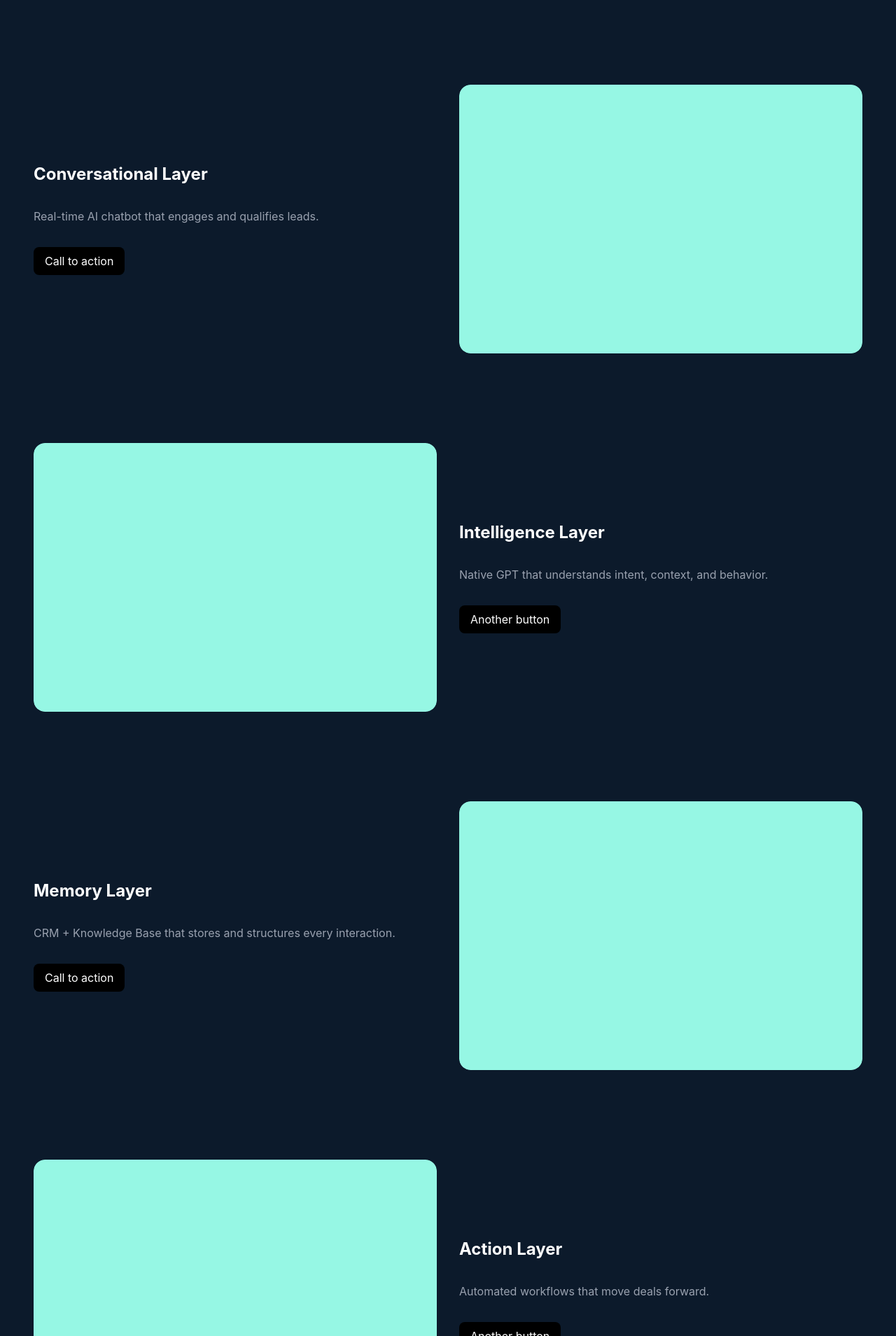
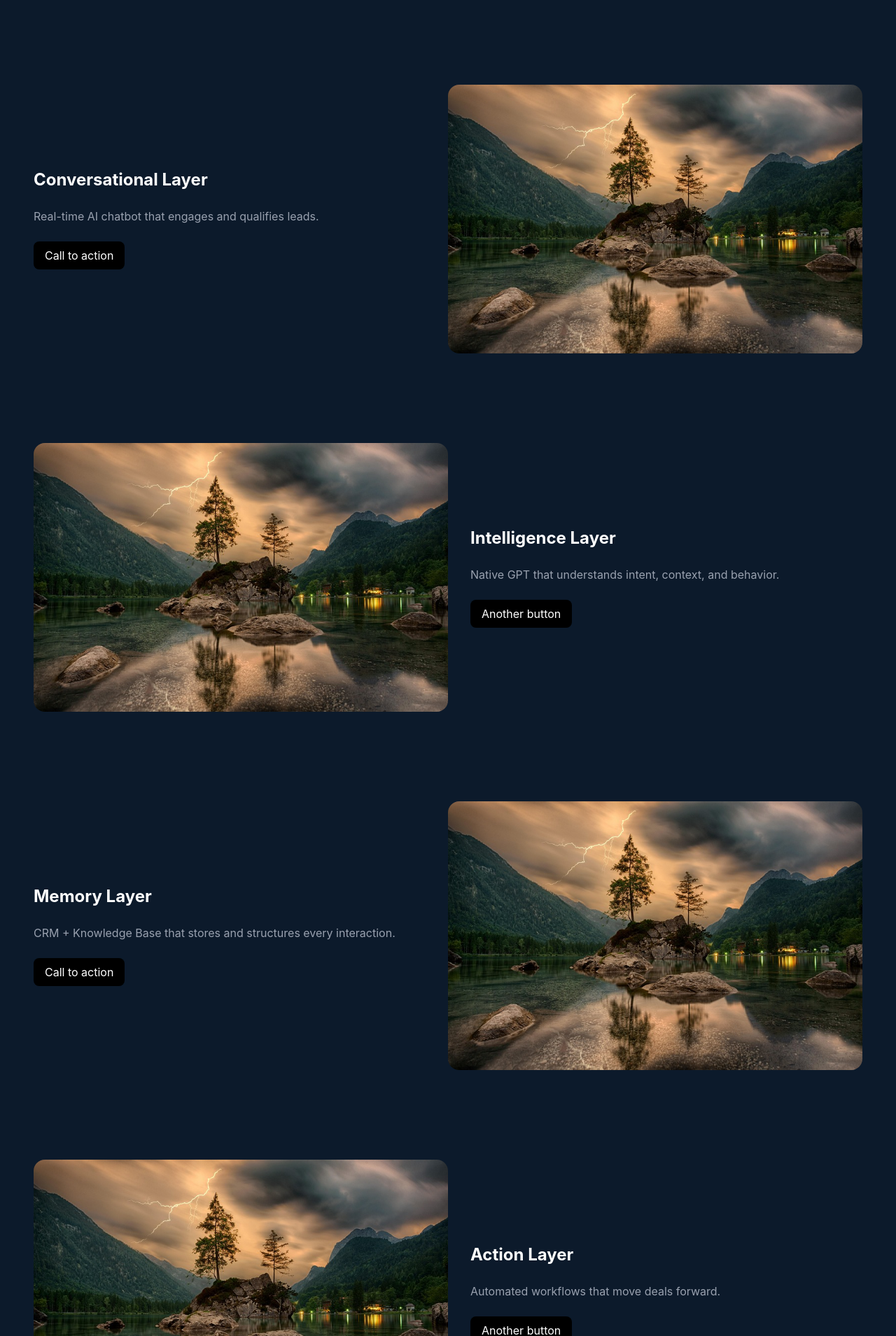
Before and after one commit to Sonix-J/CONVERSIV, a React (Vite) app: page / in a window 1280 px wide. Shown: the part 2991-4900 px from the top of the page at 70% size. Built offline with nearby package versions, Linux system fonts and the light colour scheme.

Commit message:
usecase page done

```diff
--- a/src/App.jsx
+++ b/src/App.jsx
@@ -2,6 +2,7 @@ import { Routes, Route } from "react-router-dom";
 import Navbar from "./components/Navbar";
 import Home from "./pages/Home";
 import Platform from "./pages/Platform";
+import UseCase from "./pages/UseCases";
 
 export default function App() {
   return (
@@ -10,6 +11,7 @@ export default function App() {
       <Routes>
         <Route path="/" element={<Home />} />
         <Route path="/platform" element={<Platform />} />
+        <Route path="/usecase" element={<UseCase />} />
       </Routes>
     </>
   );
--- a/src/components/LayerRow.tsx
+++ b/src/components/LayerRow.tsx
@@ -1,9 +1,12 @@
 interface LayerRowProps {
   title: string;
-  description: string;
-  buttonText: string;
+  description?: string;
+  buttonText?: string;
   image: React.ReactNode;
   reverse?: boolean;
+  problem?: string;
+  solution?: string;
+  outcome?: string;
 }
 
 export default function LayerRow({
@@ -12,20 +15,51 @@ export default function LayerRow({
   buttonText,
   image,
   reverse,
+  problem,
+  solution,
+  outcome,
 }: LayerRowProps) {
   return (
     <div
-      className={`flex flex-col gap-8 md:gap-8 md:min-h-96 md:items-stretch ${reverse ? "md:flex-row-reverse" : "md:flex-row"}`}
+      className={`flex flex-col gap-8 md:min-h-96 md:items-stretch ${reverse ? "md:flex-row-reverse" : "md:flex-row"}`}
     >
-      <div className="w-full md:w-1/2 h-64 md:h-auto rounded-2xl overflow-hidden">
+      <div className="w-full md:w-1/2 h-64 md:h-auto md:min-h-80 rounded-2xl overflow-hidden shrink-0">
         {image}
       </div>
-      <div className="w-full md:w-1/2 flex flex-col gap-4 md:gap-8 justify-center">
+      <div className="w-full md:w-1/2 flex flex-col gap-4 md:gap-6 justify-center">
         <h3 className="text-xl md:text-2xl font-bold">{title}</h3>
-        <p className="text-gray-400">{description}</p>
-        <button className="bg-black text-white px-4 py-2 rounded-lg w-fit transition-all duration-500 hover:bg-white hover:text-black">
-          {buttonText}
-        </button>
+
+        {description && <p className="text-gray-400">{description}</p>}
+        {buttonText && (
+          <button className="bg-black text-white px-4 py-2 rounded-lg w-fit transition-all duration-500 hover:bg-white hover:text-black">
+            {buttonText}
+          </button>
+        )}
+
+        {problem && (
+          <div className="flex flex-col gap-1">
+            <span className="text-lg md:text-xl text-gray-600 font-bold max-w-sm">
+              Problem
+            </span>
+            <p className="text-sm text-gray-400">{problem}</p>
+          </div>
+        )}
+        {solution && (
+          <div className="flex flex-col gap-1">
+            <span className="text-lg md:text-xl text-gray-600 font-bold max-w-sm">
+              Solution
+            </span>
+            <p className="text-sm text-gray-400">{solution}</p>
+          </div>
+        )}
+        {outcome && (
+          <div className="flex flex-col gap-1">
+            <span className="text-lg md:text-xl text-gray-600 font-bold max-w-sm">
+              Outcome
+            </span>
+            <p className="text-sm text-gray-400">{outcome}</p>
+          </div>
+        )}
       </div>
     </div>
   );
--- a/src/pages/Home.tsx
+++ b/src/pages/Home.tsx
@@ -1,6 +1,7 @@
 import SectionHeading from "../components/SectionHeading";
 import FeatureCard from "../components/FeatureCard";
 import holder from "../assets/images/holder.jpg";
+import test from "../assets/images/test.jpg";
 import LayerRow from "../components/LayerRow";
 import PeekCard from "../components/PeekCard";
 import Footer from "../components/Footer";
@@ -116,27 +117,51 @@ export default function Home() {
           title="Conversational Layer"
           description="Real-time AI chatbot that engages and qualifies leads."
           buttonText="Call to action"
-          image={<div className="w-full h-full rounded-2xl bg-teal-200" />}
+          image={
+            <img
+              src={test}
+              alt="holder"
+              className="w-full h-full object-cover"
+            />
+          }
           reverse
         />
         <LayerRow
           title="Intelligence Layer"
           description="Native GPT that understands intent, context, and behavior."
           buttonText="Another button"
-          image={<div className="w-full h-full rounded-2xl bg-teal-200" />}
+          image={
+            <img
+              src={test}
+              alt="holder"
+              className="w-full h-full object-cover"
+            />
+          }
         />
         <LayerRow
           title="Memory Layer"
           description="CRM + Knowledge Base that stores and structures every interaction."
           buttonText="Call to action"
-          image={<div className="w-full h-full rounded-2xl bg-teal-200" />}
+          image={
+            <img
+              src={test}
+              alt="holder"
+              className="w-full h-full object-cover"
+            />
+          }
           reverse
         />
         <LayerRow
           title="Action Layer"
           description="Automated workflows that move deals forward."
           buttonText="Another button"
-          image={<div className="w-full h-full rounded-2xl bg-teal-200" />}
+          image={
+            <img
+              src={test}
+              alt="holder"
+              className="w-full h-full object-cover"
+            />
+          }
         />
       </section>
 
@@ -194,7 +219,20 @@ export default function Home() {
         </div>
       </section>
 
-      <section className="flex flex-col justify-center items-center p-8 md:p-20 gap-8 md:gap-12 min-h-screen">
+      <section
+        style={{
+          background: "#1a5f72",
+          backgroundImage: `
+      radial-gradient(ellipse at 50% 50%, #0C1A2B 0%, transparent 60%),
+      radial-gradient(ellipse at 20% 20%, #A0E6FF 0%, transparent 45%),
+      radial-gradient(ellipse at 80% 10%, #2a4a3a 0%, transparent 40%),
+      radial-gradient(ellipse at 60% 60%, #0e8a9a 0%, transparent 40%),
+      radial-gradient(ellipse at 10% 80%, #0C1A2B 0%, transparent 50%),
+      radial-gradient(ellipse at 90% 80%, #E5E5E5 0%, transparent 35%)
+    `,
+        }}
+        className="flex flex-col justify-center items-center p-8 md:p-20 gap-8 md:gap-12 min-h-screen"
+      >
         <SectionHeading text="Be part of the first wave of AI-native revenue teams." />
         <div className="flex flex-row gap-4 md:gap-6 justify-center">
           <button className="bg-white rounded px-3 py-2 text-sm md:text-base transition-all duration-500 hover:bg-black hover:text-white">
--- /dev/null
+++ b/src/pages/UseCases.tsx
@@ -0,0 +1,85 @@
+import Footer from "../components/Footer";
+import LayerRow from "../components/LayerRow";
+// import holder from "../assets/images/holder.jpg";
+import test from "../assets/images/test.jpg";
+
+export default function UseCase() {
+  return (
+    <div className="min-h-screen bg-[#0C1A2B]">
+      <main
+        style={{
+          background: "#1a5f72",
+          backgroundImage: `
+            radial-gradient(ellipse at 50% 50%, #0C1A2B 0%, transparent 60%),
+            radial-gradient(ellipse at 20% 20%, #A0E6FF 0%, transparent 45%),
+            radial-gradient(ellipse at 80% 10%, #2a4a3a 0%, transparent 40%),
+            radial-gradient(ellipse at 60% 60%, #0e8a9a 0%, transparent 40%),
+            radial-gradient(ellipse at 10% 80%, #0C1A2B 0%, transparent 50%),
+            radial-gradient(ellipse at 90% 80%, #E5E5E5 0%, transparent 35%)
+          `,
+        }}
+        className="relative flex flex-col p-8 md:p-20 justify-center items-center gap-8 min-h-screen z-10"
+      >
+        <div className="flex flex-col items-center gap-6 md:gap-8 max-w-4xl mx-auto">
+          <div className="flex flex-col gap-4">
+            <h1 className="text-3xl sm:text-4xl md:text-5xl lg:text-6xl font-bold text-center text-white">
+              Where Conversiv works best.
+            </h1>
+          </div>
+        </div>
+        <div className="flex flex-row gap-4 md:gap-6 justify-center">
+          <button className="bg-white rounded px-3 py-2 text-sm md:text-base transition-all duration-500 hover:bg-black hover:text-white">
+            Call to action
+          </button>
+          <button className="border rounded px-3 py-2 text-sm md:text-base text-white transition-all duration-500 hover:bg-white hover:text-black hover:border-white">
+            Another button
+          </button>
+        </div>
+      </main>
+      <section className="flex flex-col justify-between px-6 md:px-12 py-16 md:py-32 gap-16 md:gap-32 text-white min-h-screen">
+        <LayerRow
+          title="Use Case 1: Increasing Lead Conversion"
+          problem="Leads come in 24/7—but follow-ups are slow, inconsistent, or missed entirely"
+          solution="Conversiv qualifies buyers instantly, captures intent, and routes high-value prospects in real time"
+          outcome="Faster response. Higher conversions. No lost opportunities."
+          image={
+            <img
+              src={test}
+              alt="holder"
+              className="w-full h-full object-cover"
+            />
+          }
+        />
+        <LayerRow
+          title="Use Case 1: Increasing Lead Conversion"
+          problem="Leads come in 24/7—but follow-ups are slow, inconsistent, or missed entirely"
+          solution="Conversiv qualifies buyers instantly, captures intent, and routes high-value prospects in real time"
+          outcome="Faster response. Higher conversions. No lost opportunities."
+          image={
+            <img
+              src={test}
+              alt="holder"
+              className="w-full h-full object-cover"
+            />
+          }
+          reverse
+        />
+        <LayerRow
+          title="Use Case 1: Increasing Lead Conversion"
+          problem="Leads come in 24/7—but follow-ups are slow, inconsistent, or missed entirely"
+          solution="Conversiv qualifies buyers instantly, captures intent, and routes high-value prospects in real time"
+          outcome="Faster response. Higher conversions. No lost opportunities."
+          image={
+            <img
+              src={test}
+              alt="holder"
+              className="w-full h-full object-cover"
+            />
+          }
+        />
+      </section>
+
+      <Footer />
+    </div>
+  );
+}
```
Also changed, not shown: src/assets/images/test.jpg (added).
